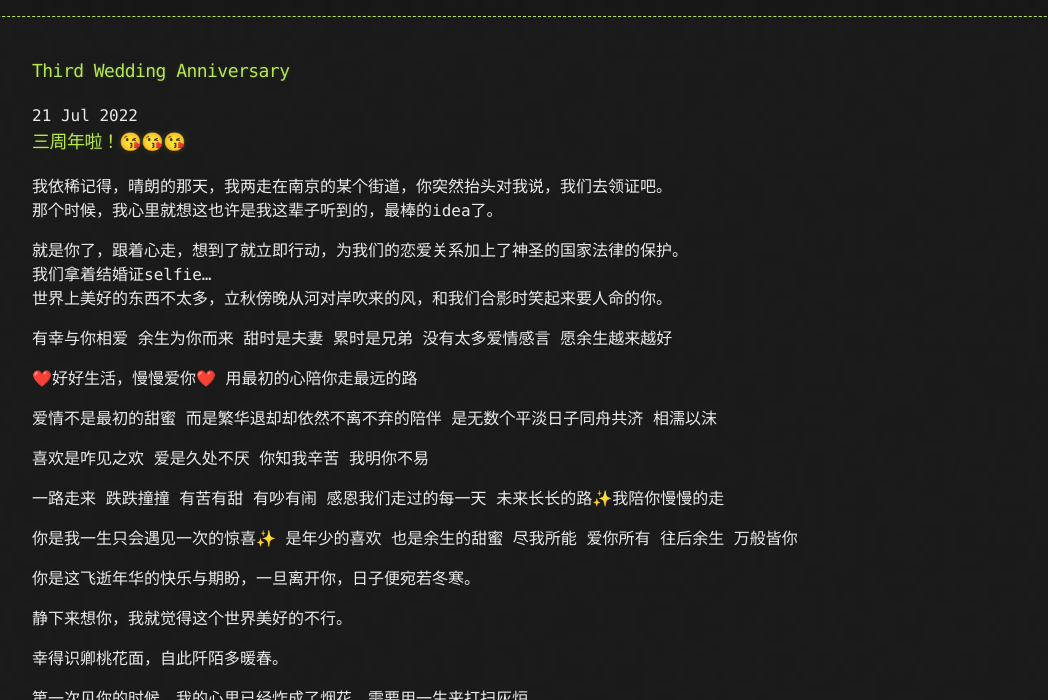
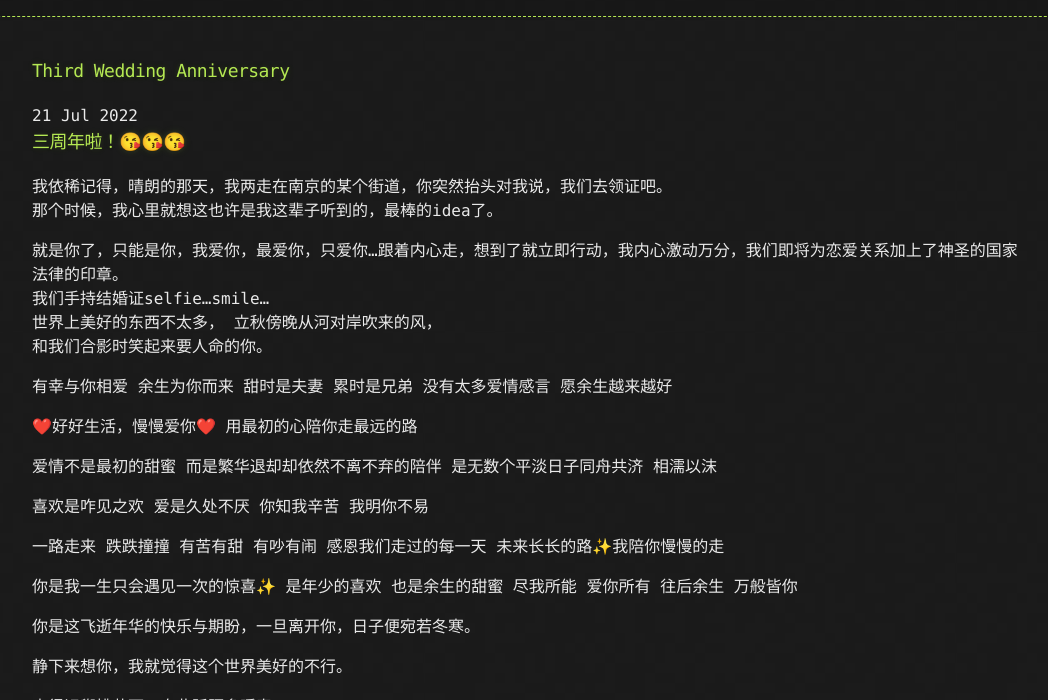
Before and after one commit to brzermr/brzermr.github.io, a Jekyll site: the page built from _posts/2022-07-21-Third-Wedding-Anniversary.md, in a window 1280 px wide and 900 px high, cut to the strip 200-900 px from the top of the window. Shown: the whole strip, without its empty margins (108-1156 px from the left). Built offline with Jekyll 4.4.1, drawn with Linux system fonts in a browser that asks for light colours; comment, search, counter and statistics services are not loaded.

Commit message:
Update 2022-07-21-Third-Wedding-Anniversary.md

```diff
--- a/_posts/2022-07-21-Third-Wedding-Anniversary.md
+++ b/_posts/2022-07-21-Third-Wedding-Anniversary.md
@@ -3,9 +3,11 @@
 我依稀记得，晴朗的那天，我两走在南京的某个街道，你突然抬头对我说，我们去领证吧。
 那个时候，我心里就想这也许是我这辈子听到的，最棒的idea了。
 
-就是你了，跟着心走，想到了就立即行动，为我们的恋爱关系加上了神圣的国家法律的保护。
-我们拿着结婚证selfie...
-世界上美好的东西不太多，立秋傍晚从河对岸吹来的风，和我们合影时笑起来要人命的你。
+就是你了，只能是你，我爱你，最爱你，只爱你...跟着内心走，想到了就立即行动，我内心激动万分，我们即将为恋爱关系加上了神圣的国家法律的印章。
+我们手持结婚证selfie...smile...
+世界上美好的东西不太多，
+立秋傍晚从河对岸吹来的风，
+和我们合影时笑起来要人命的你。
 
 
 有幸与你相爱
```
